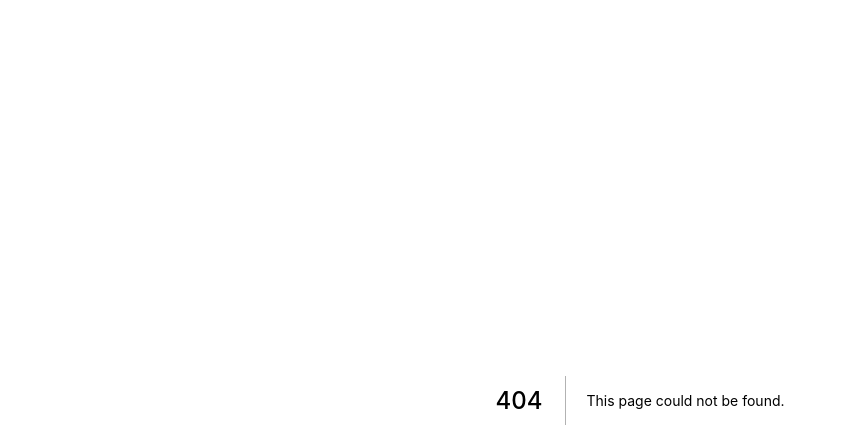
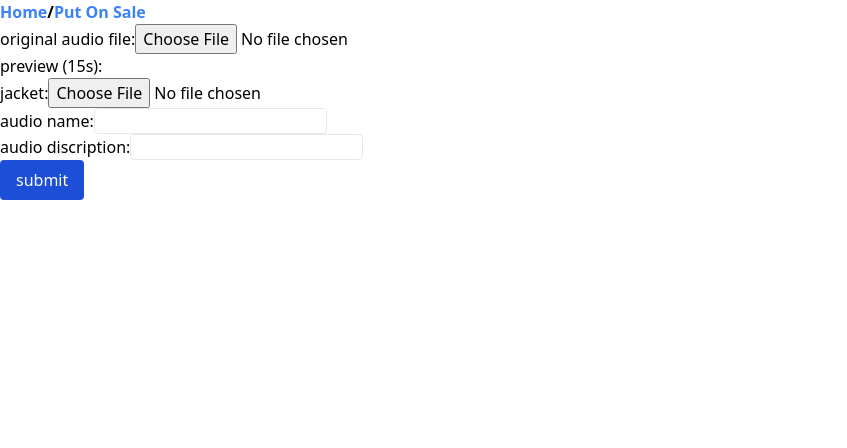
Before and after one commit to knagato/cryptone, a Next.js app in the folder packages/web/: page /postNewAudio in a window 1280 px wide. Before the commit this address had no page. Shown: the top 448 px of the page, without its empty margins (0-847 px from the left). Built offline with nearby package versions, Linux system fonts and the light colour scheme.

Commit message:
create minting form

```diff
--- a/packages/web/pages/index.tsx
+++ b/packages/web/pages/index.tsx
@@ -1,7 +1,23 @@
 import type { NextPage } from "next";
+import Link from "next/link";
 
 const Home: NextPage = () => {
-  return <div className="font-semibold">Hello World!</div>;
+  return (
+    <>
+      <div className="font-semibold">
+        <div>Hello World!</div>
+        <div>
+          <Link href="/postNewAudio">
+            <a className="text-blue-500">Post New Audio</a>
+          </Link>
+          /
+          <Link href="/putOnSale">
+            <a className="text-blue-500">Put On Sale</a>
+          </Link>
+        </div>
+      </div>
+    </>
+  );
 };
 
 export default Home;
--- /dev/null
+++ b/packages/web/pages/postNewAudio/index.tsx
@@ -0,0 +1,64 @@
+import { NextPage } from "next";
+import Link from "next/link";
+import { FormEvent } from "react";
+
+const PostNewAudio: NextPage = () => {
+  const handleSubmit = (e: FormEvent) => {
+    console.log("post new audio!!");
+  };
+
+  return (
+    <div>
+      <div className="font-semibold">
+        {/* TODO:Header */}
+        <Link href="/">
+          <a className="text-blue-500">Home</a>
+        </Link>
+        /
+        <Link href="/putOnSale">
+          <a className="text-blue-500">Put On Sale</a>
+        </Link>
+      </div>
+      <div>
+        <form onSubmit={handleSubmit}>
+          <div>
+            <label htmlFor="message">original audio file:</label>
+            <input
+              type="file"
+              accept="audio/*"
+              name="original-audio"
+              id="original-audio"
+            />
+          </div>
+          <div>
+            <label htmlFor="message">preview (15s):</label>
+            {/* TODO:Edit Preview */}
+          </div>
+          <div>
+            <label htmlFor="message">jacket:</label>
+            <input type="file" accept="image/*" name="jacket" id="jacket" />
+          </div>
+          <div>
+            <label htmlFor="message">audio name:</label>
+            <input type="text" className="border rounded" />
+          </div>
+          <div>
+            <label htmlFor="message">audio discription:</label>
+            <input type="text" className="border rounded" />
+          </div>
+          <div>
+            <button
+              type="submit"
+              className="bg-blue-700 hover:bg-blue-600 text-white rounded px-4 py-2"
+            >
+              submit
+            </button>
+          </div>
+        </form>
+      </div>
+      {/* TODO:Footer */}
+    </div>
+  );
+};
+
+export default PostNewAudio;
--- /dev/null
+++ b/packages/web/pages/putOnSale/index.tsx
@@ -0,0 +1,58 @@
+import { NextPage } from "next";
+import Link from "next/link";
+import { FormEvent } from "react";
+
+const PutOnSale: NextPage = () => {
+  const handleSubmit = (e: FormEvent) => {
+    console.log("put on sale!!");
+  };
+
+  return (
+    <div>
+      <div className="font-semibold">
+        {/* TODO:Header */}
+        <Link href="/">
+          <a className="text-blue-500">Home</a>
+        </Link>
+        /
+        <Link href="/postNewAudio">
+          <a className="text-blue-500">Post New Audio</a>
+        </Link>
+      </div>
+      <div>
+        <form onSubmit={handleSubmit}>
+          <div>
+            <label htmlFor="message">number of sales:</label>
+            <input
+              type="number"
+              min={1}
+              placeholder="100"
+              className="border rounded"
+            />
+          </div>
+          <div>
+            <label htmlFor="message">price:</label>
+            <input
+              type="number"
+              min={0.000001}
+              placeholder="0.05"
+              className="border rounded"
+            />
+            <label htmlFor="message">MATIC</label>
+          </div>
+          <div>
+            <button
+              type="submit"
+              className="bg-blue-700 hover:bg-blue-600 text-white rounded px-4 py-2"
+            >
+              submit
+            </button>
+          </div>
+        </form>
+      </div>
+      {/* TODO:Footer */}
+    </div>
+  );
+};
+
+export default PutOnSale;
```
